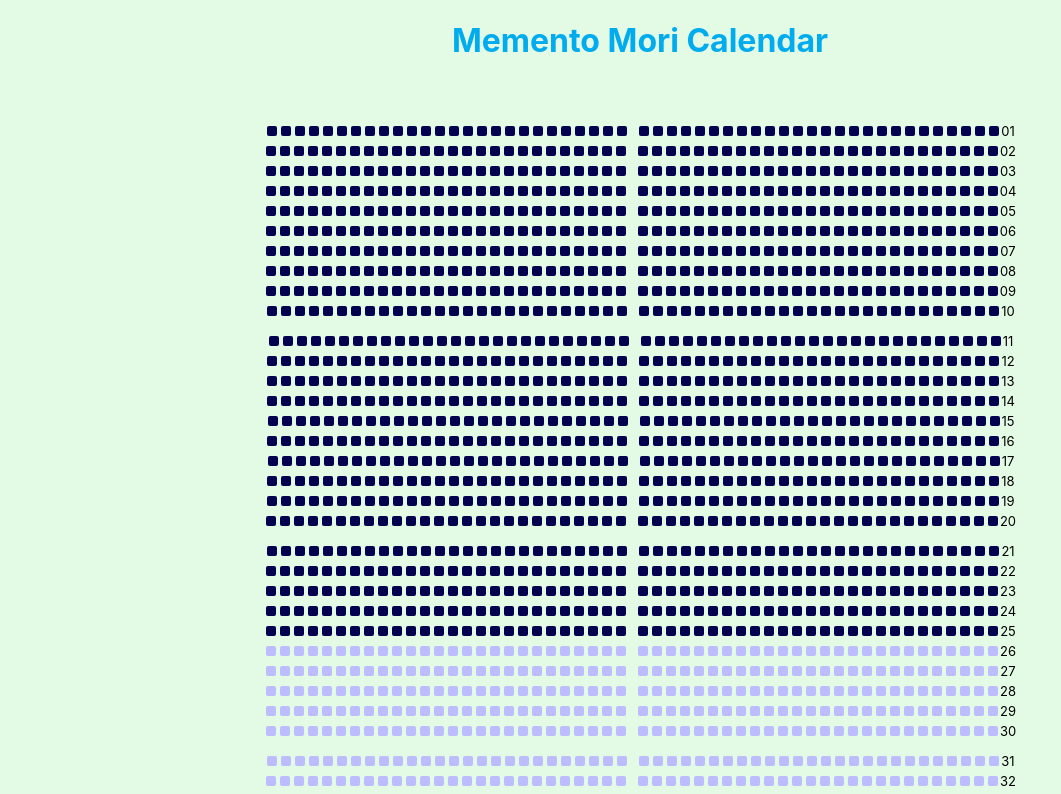
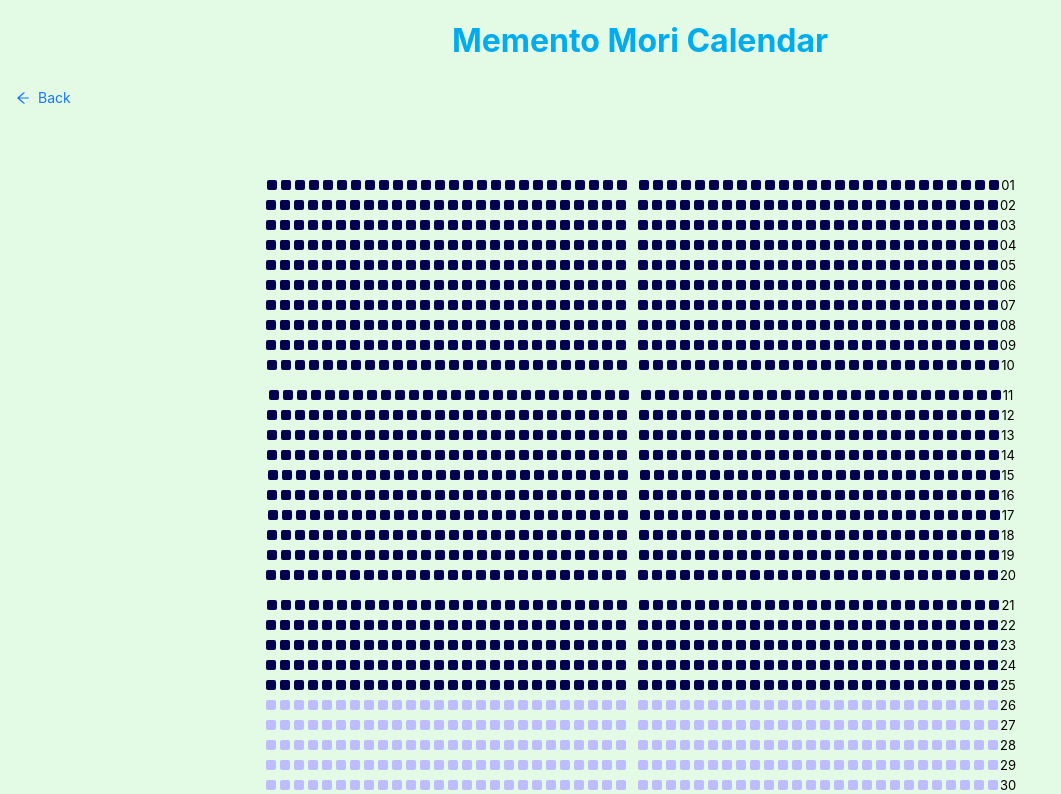
Before and after one commit to chessmadridista/memento-mori, a React (Create React App) app in the folder app/: page /calendar in a window 1280 px wide. Shown: the top 794 px of the page, without its empty margins (0-1061 px from the left). Built offline with nearby package versions, Linux system fonts and the light colour scheme.

Commit message:
Add button to go back to form from calendar.

```diff
--- a/app/package.json
+++ b/app/package.json
@@ -3,6 +3,7 @@
   "version": "0.1.0",
   "private": true,
   "dependencies": {
+    "@ant-design/icons": "^5.0.1",
     "@testing-library/jest-dom": "^5.16.5",
     "@testing-library/react": "^13.4.0",
     "@testing-library/user-event": "^13.5.0",
--- a/app/src/components/calendar/Calendar.js
+++ b/app/src/components/calendar/Calendar.js
@@ -1,5 +1,8 @@
 import styles from './Calendar.module.css';
 import Year from './components/Year';
+import { Button } from 'antd';
+import { ArrowLeftOutlined } from '@ant-design/icons';
+import { useNavigate } from 'react-router-dom';
 
 function Calendar() {
     let yearsTillToday = 25;
@@ -11,9 +14,12 @@ function Calendar() {
     });
 
     return (
-        <div className={ styles.calendar }>
-            { years }
-        </div>
+        <>
+            <Button type="link" href="/" icon={ <ArrowLeftOutlined /> }>Back</Button>
+            <div className={ styles.calendar }>
+                { years }
+            </div>
+        </>
     );
 }
 
```
Also changed, not shown: 1 other file (tests, documents, lock files or other folders).
